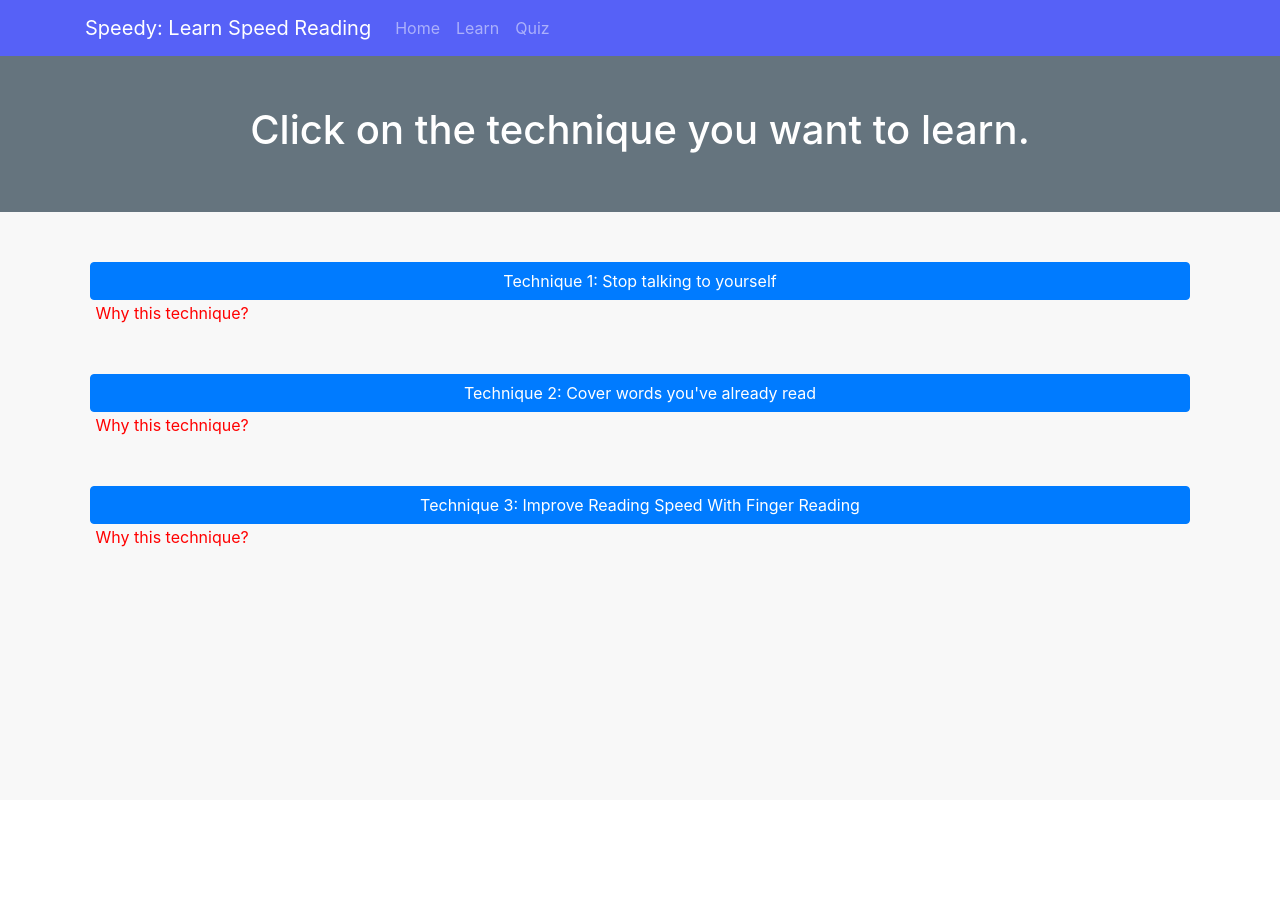
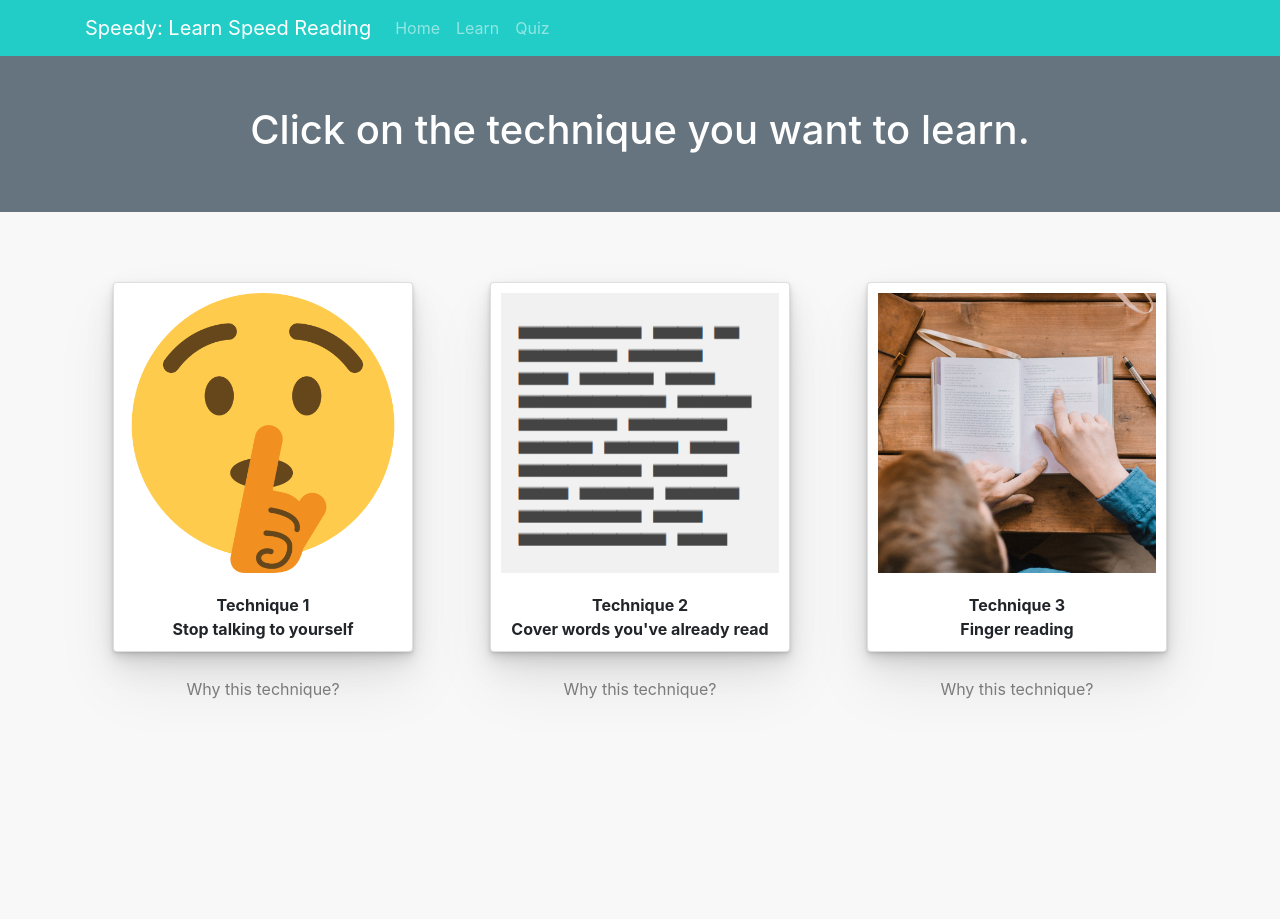
Before and after one commit to bigapple716/online-tutorial, a Flask app: page /learn in a window 1280 px wide. Before the commit the page ends 547 px from the top, so only its background shows below. Run offline with Flask 2, Linux system fonts and the light colour scheme; some libraries are stand-ins or nearby versions.

Commit message:
UI change for learning, tech 1, and navbar

```diff
--- a/static/main.css
+++ b/static/main.css
@@ -1,24 +1,55 @@
-
-/*.colored-background {*/
-/*  background: #D2EFE4;*/
-/*  padding-bottom: 55px;*/
-/*}*/
-
 body {
   background: #F8F8F8;
 }
 
+#start-learn {
+  text-align: center;
+}
+
+.data-rows {
+  padding-top: 20px;
+}
+
+.caption-row {
+  text-align: center;
+  padding: 10px;
+  font-weight: bold;
+}
+
+.card {
+  width: 300px;
+  margin-left: auto;
+  margin-right: auto;
+}
+
+.poster {
+  width: 100%;
+  height: 280px;
+}
+
+.poster-link {
+  padding: 10px 10px 10px 10px;
+}
+
+.poster-col {
+  text-align: center;
+}
+
+.custom-shadow {
+  box-shadow: rgba(0, 0, 0, 0.07) 0px 1px 2px, rgba(0, 0, 0, 0.07) 0px 2px 4px, rgba(0, 0, 0, 0.07) 0px 4px 8px, rgba(0, 0, 0, 0.07) 0px 8px 16px, rgba(0, 0, 0, 0.07) 0px 16px 32px, rgba(0, 0, 0, 0.07) 0px 32px 64px;
+}
+
 .navbar-custom {
-  background-color: #5661f7 !important;
+  background-color: #23CDC7 !important;
 }
 
 .navbar-custom .nav-item.active .nav-link{
-  color:orange;
+  color:white;
   text-decoration: underline;
 }
 .navbar-custom .nav-item:focus .nav-link,
 .navbar-custom .nav-item:hover .nav-link {
-  color:orange;
+  color:white;
 }
 
 .welcome {
@@ -73,13 +104,12 @@ body {
 }
 
 .modalbtn{
-  color:red;
+  color: gray;
   border: none;
   background-color: transparent;
 }
 
 .modalbtn:hover{
-  color:red;
   border: none;
   background-color: transparent;
   text-decoration: underline;
@@ -97,15 +127,6 @@ body {
 }
 
 .playbuttonbox{
-  border-style: solid;
-  border-color: black;
-  border-width: .5px;
-  width: 100%;
-}
-.playbuttonbox1{
-  border-style: solid;
-  border-color: black;
-  border-width: .5px;
   width: 100%;
   height: 50px;
 }
--- a/templates/learn.html
+++ b/templates/learn.html
@@ -13,31 +13,54 @@
     <h1>Click on the technique you want to learn.</h1>
   </div>
   <br>
-    <div class="container-fluid">
-      <div>
-        <a href="/learn/technique1/level" class="btn btn-primary btn-block">Technique 1: Stop talking to yourself</a>
+  <div class="container-fluid">
+    <div class="row data-rows">
+      <div class='col-4 poster-col'>
+        <div class='card custom-shadow'>
+          <a href="/learn/technique1/level" class="poster-link">
+            <img src="/static/data/shush.png" class="poster" alt="Technique 1">
+          </a>
+          <div class='caption-row'>Technique 1<br>Stop talking to yourself</div>
+        </div>
+        <br>
 
         <!-- Button trigger modal -->
         <button type="button" class="modalbtn" data-toggle="modal" data-target="#why-this-tech-1">
           Why this technique?
         </button>
       </div>
-      <br><br>
-      <div>
-        <a href="/learn/technique2/level" class="btn btn-primary btn-block">Technique 2: Cover words you've already read</a>
+
+      <div class='col-4 poster-col'>
+        <div class='card custom-shadow'>
+          <a href="/learn/technique2/level" class="poster-link">
+            <img src="/static/data/redaction.png" class="poster" alt="Technique 2">
+          </a>
+          <div class='caption-row'>Technique 2<br>Cover words you've already read</div>
+        </div>
+        <br>
+
         <!-- Button trigger modal -->
         <button type="button" class="modalbtn" data-toggle="modal" data-target="#why-this-tech-2">
           Why this technique?
         </button>
       </div>
-      <br><br>
-      <div>
-        <a href="/learn/technique3/level" class="btn btn-primary btn-block">Technique 3: Improve Reading Speed With Finger Reading</a>
+
+      <div class='col-4 poster-col'>
+        <div class='card custom-shadow'>
+          <a href="/learn/technique3/level" class="poster-link">
+            <img src="/static/data/finger.jpg" class="poster" alt="Technique 3">
+          </a>
+          <div class='caption-row'>Technique 3<br>Finger reading</div>
+        </div>
+        <br>
+
         <!-- Button trigger modal -->
         <button type="button" class="modalbtn" data-toggle="modal" data-target="#why-this-tech-3">
           Why this technique?
         </button>
       </div>
+
+    </div>
   </div>
   <br><br><br><br><br><br><br><br>
 
@@ -75,9 +98,9 @@
         </div>
       </div>
     </div>
-    </div>
+  </div>
 
-    <!-- Modal -->
+  <!-- Modal -->
   <div class="modal fade" id="why-this-tech-3" tabindex="-1" role="dialog" aria-labelledby="why-this-tech-3-label"
        aria-hidden="true">
     <div class="modal-dialog" role="document">
@@ -93,6 +116,6 @@
         </div>
       </div>
     </div>
-    </div>
+  </div>
 
 {% endblock %}
--- a/templates/technique1.html
+++ b/templates/technique1.html
@@ -45,7 +45,7 @@
           &nbsp &nbsp White noise starts with stopwatch.
         </div>
 
-        <div class="row playbuttonbox1">
+        <div class="row playbuttonbox">
           <div class="col-6 d-flex rcenter">
             <time id="timer" class=timer>0:00:00.00</time>
           </div>
```
Also changed, not shown: templates/index.html (+5 -4 lines), static/data/finger.jpg (added), static/data/redaction.png (added), static/data/shush.png (added).
